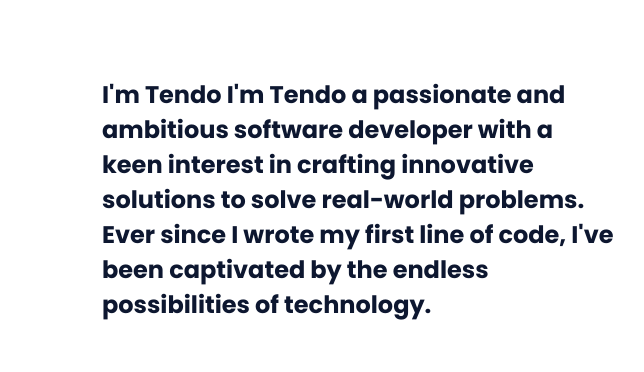
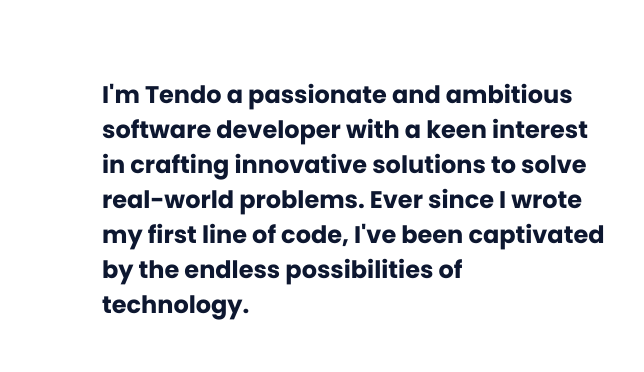
Before and after one commit to tendoMbambisa/tendoMbambisa.github.io, a plain HTML site: page index.html in a window 1280 px wide. Shown: the part 759-1131 px from the top of the page, 538-1182 px from the left. Drawn offline with nearby package versions, Linux system fonts and the light colour scheme.

Commit message:
Update index.html

```diff
--- a/index.html
+++ b/index.html
@@ -72,7 +72,7 @@
                 </div>
 
                 <div>
-                    <h2 class="about__subtitle">I'm Tendo I'm Tendo a passionate and ambitious software developer with a keen interest in crafting innovative solutions to solve real-world problems.
+                    <h2 class="about__subtitle">I'm Tendo a passionate and ambitious software developer with a keen interest in crafting innovative solutions to solve real-world problems.
                         Ever since I wrote my first line of code, I've been captivated by the endless possibilities of technology.</h2>
                     <p class="about__text"></p>
                 </div>
```
